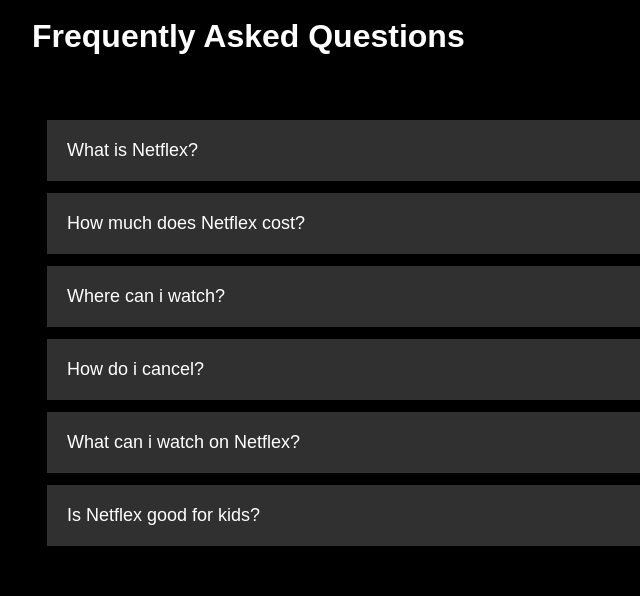
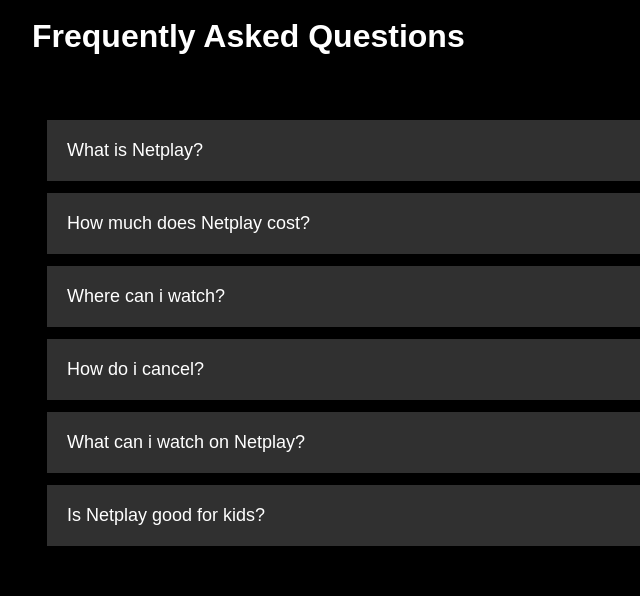
Before and after one commit to Harsha643/project, a plain HTML site: page index.html in a window 1280 px wide. Shown: the part 1440-2036 px from the top of the page, 68-708 px from the left. Drawn offline with nearby package versions, Linux system fonts and the light colour scheme.

Commit message:
update netplay

```diff
--- a/index.html
+++ b/index.html
@@ -135,17 +135,17 @@
         <ul class="accordion">
             <li>
                 <input type="radio" name="accordion" id="m1" >
-                <label for="m1">What is Netflex?</label>
+                <label for="m1">What is Netplay?</label>
                 <div class="content">
-                    <p>Netflix is a streaming service that offers a wide variety of award-winning TV shows, movies, anime, documentaries and more – on thousands of internet-connected devices.</p>
+                    <p>Netplay is a streaming service that offers a wide variety of award-winning TV shows, movies, anime, documentaries and more – on thousands of internet-connected devices.</p>
                     <p>You can watch as much as you want, whenever you want, without a single ad – all for one low monthly price. There's always something new to discover, and new TV shows and movies are added every week!</p>
                 </div>
             </li>
             <li>
                 <input type="radio" name="accordion" id="m2" >
-                <label for="m2">How much does Netflex cost?</label>
+                <label for="m2">How much does Netplay cost?</label>
                 <div class="content">
-                    <p>Watch Netflix on your smartphone, tablet, Smart TV, laptop, or streaming device, all for one fixed monthly fee. Plans range from ₹149 to ₹649 a month. No extra costs, no contracts.</p>
+                    <p>Watch Netplay on your smartphone, tablet, Smart TV, laptop, or streaming device, all for one fixed monthly fee. Plans range from ₹149 to ₹649 a month. No extra costs, no contracts.</p>
 
                 </div>
             </li>
@@ -153,7 +153,7 @@
                 <input type="radio" name="accordion" id="m3" >
                 <label for="m3">Where can i watch?</label>
                 <div class="content">
-                    <p>Watch anywhere, anytime. Sign in with your Netflix account to watch instantly on the web at netflix.com from your personal computer or on any internet-connected device that offers the Netflix app, including smart TVs, smartphones, tablets, streaming media players and game consoles.</p>
+                    <p>Watch anywhere, anytime. Sign in with your Netplay account to watch instantly on the web at netplay.com from your personal computer or on any internet-connected device that offers the Netplay app, including smart TVs, smartphones, tablets, streaming media players and game consoles.</p>
                     <p>You can also download your favourite shows with the iOS or Android app. Use downloads to watch while you're on the go and without an internet connection. Take Netflix with you anywhere.</p>
 
                 </div>
@@ -167,16 +167,16 @@
             </li>
             <li>
                 <input type="radio" name="accordion" id="m5" >
-                <label for="m5">What can i watch on Netflex?</label>
+                <label for="m5">What can i watch on Netplay?</label>
                 <div class="content">
                     <p>Netflix has an extensive library of feature films, documentaries, TV shows, anime, award-winning Netflix originals, and more. Watch as much as you want, anytime you want.</p>
                         </div>
             </li>
             <li>
                 <input type="radio" name="accordion" id="m6" >
-                <label for="m6">Is Netflex good for kids?</label>
+                <label for="m6">Is Netplay good for kids?</label>
                 <div class="content">
-                    <p>The Netflix Kids experience is included in your membership to give parents control while kids enjoy family-friendly TV shows and films in their own space.</p>
+                    <p>The Netplay Kids experience is included in your membership to give parents control while kids enjoy family-friendly TV shows and films in their own space.</p>
                     <p>Kids profiles come with PIN-protected parental controls that let you restrict the maturity rating of content kids can watch and block specific titles you don’t want kids to see.</p>                   <p>You can watch as much as you want, whenever you want, without a single ad – all for one low monthly price. There's always something new to discover, and new TV shows and movies are added every week!</p>
                 </div>
             </li>
```
Also changed, not shown: step2.css (+0 -238 lines), images/nbr10.png (deleted), images/nbr2.jpg (deleted), images/nbr3.jpg (deleted), images/nbr4.png (deleted), images/nbr5.png (deleted), images/nbr6.jpg (deleted), images/nbr7.png (deleted), images/nbr8.png (deleted), images/nbr9.png (deleted), images/number1.webp (deleted), open.css (deleted), 1 other file.
